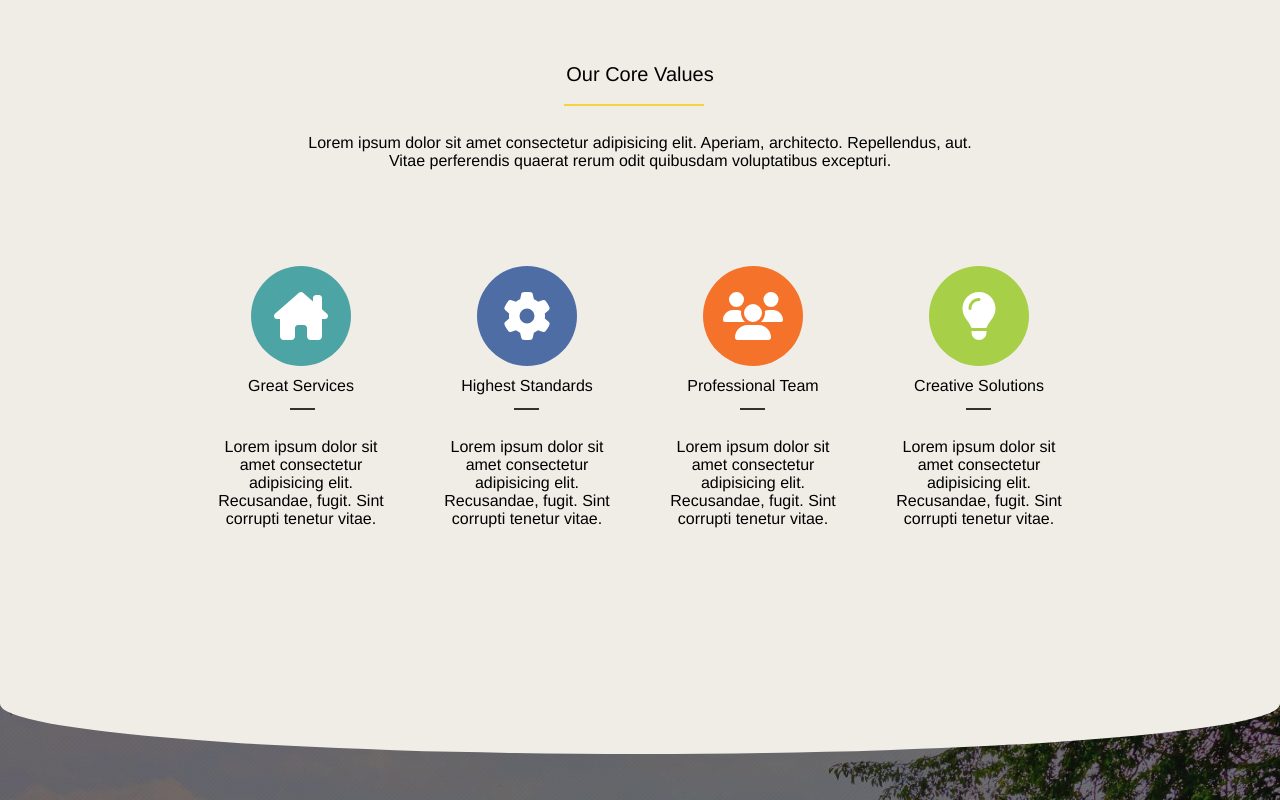
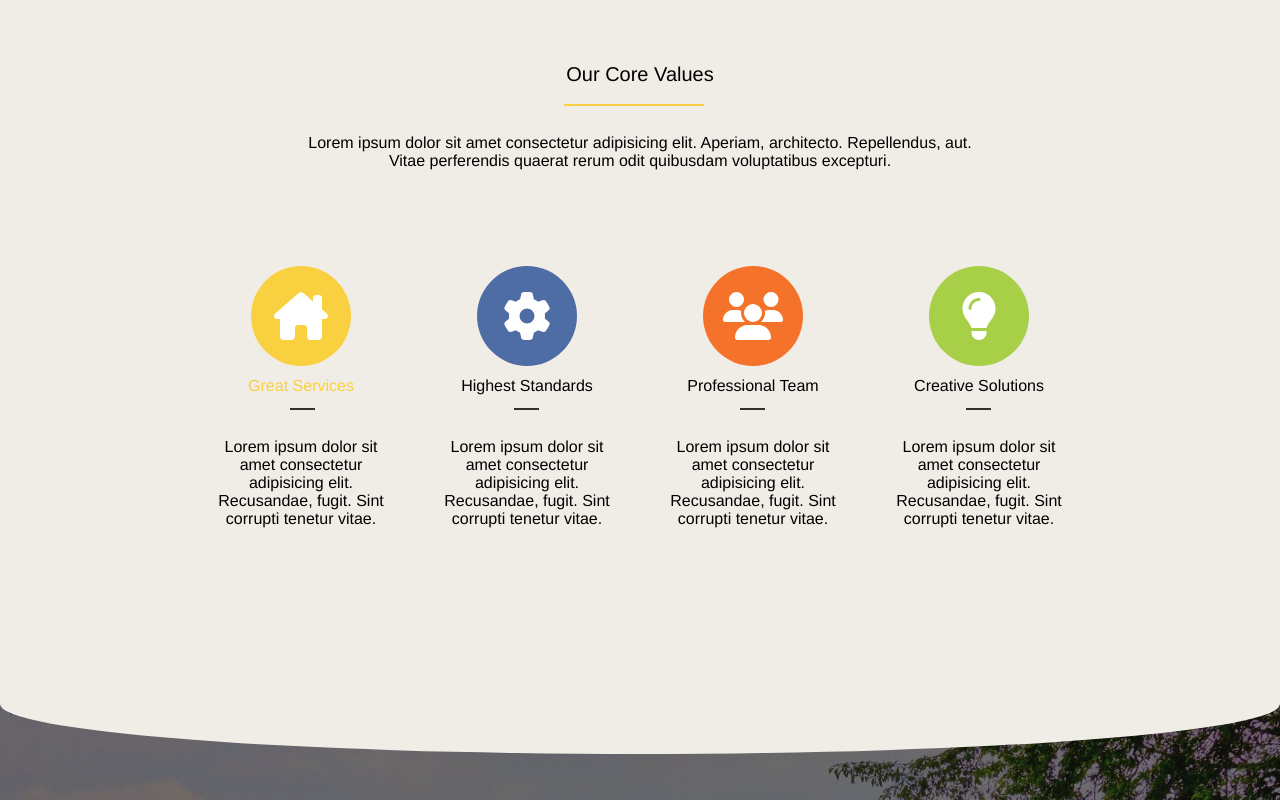
Before and after one commit to davishka-hikkaduwa/proj-html-vuejs, a Vue app: page / in a window 1280 px wide. In both pictures the pointer is over the element 301 px from the left and 3008 px from the top of the page. Shown: the part 2608-3408 px from the top of the page. Built offline with nearby package versions, Linux system fonts and the light colour scheme.

Commit message:
hover AboutCardComponent

```diff
--- a/src/components/AboutCardComponent.vue
+++ b/src/components/AboutCardComponent.vue
@@ -56,6 +56,7 @@ export default {
 
                 }
             }
+
             p{
                 padding-top: 20px;
             }
@@ -72,6 +73,15 @@ export default {
                 width: 25px;
                 height: 2px;
                 background-color: #31312f;
+            }
+        }
+
+        .about-card:hover{
+            .icon-container{
+                background-color: #f9d03f!important;
+            }
+            h6{
+                color: #f9d03f;
             }
         }
 
--- a/src/components/AboutComponent.vue
+++ b/src/components/AboutComponent.vue
@@ -10,7 +10,7 @@
         <div class="feedback">
             <div class="top-curved-space"></div>
             <div class="info-container">
-                <SectionTitleComponent :title="feeebackSectionTitle"/>
+                <SectionTitleComponent :title="feedbackSectionTitle"/>
                 <img src="@/assets/img/home-testimonial-113165296.jpg" alt="home-testimonial">
                 <p>"Lorem ipsum dolor sit amet consectetur adipisicing elit. Aperiam, architecto.
                     Repellendus, aut. Vitae perferendis quaerat rerum odit quibusdam voluptatibus excepturi."
@@ -30,7 +30,7 @@ import SectionTitleComponent from "@/components/SectionTitleComponent.vue";
     data(){
         return {
             coreValuesSectionTitle: 'Our Core Values',
-            feeebackSectionTitle: 'Our Home Owners Say'
+            feedbackSectionTitle: 'Our Home Owners Say'
         }
     },
     components: {
@@ -45,14 +45,6 @@ import SectionTitleComponent from "@/components/SectionTitleComponent.vue";
         background-color: #f0ede6;
         padding: 30px 0;
         text-align: center;
-
-        // .info-container{
-        //     padding: 40px 260px 0px;
-
-        //     p{
-        //         padding: 20px 40px 0px;
-        //     }
-        // }
 
         .core-values{
             .card-container{
```
